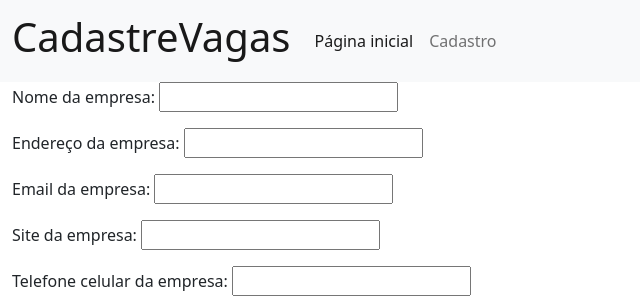
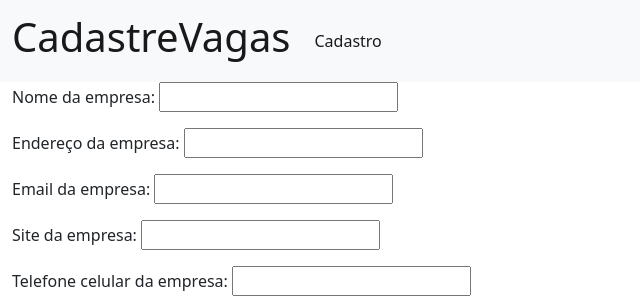
Before and after one commit to jkprogramador/cadastrevagas, a Django app: page /oportunidades/new in a window 1280 px wide. Shown: the top 300 px of the page, without its empty margins (0-640 px from the left). Run offline with Django 4.2, Linux system fonts and the light colour scheme; some libraries are stand-ins or nearby versions.

Commit message:
Add class 'active' to navigation link inside navbar for current page.

```diff
--- a/services/web/templates/_base.html
+++ b/services/web/templates/_base.html
@@ -17,11 +17,8 @@
             </button>
             <div class="collapse navbar-collapse" id=navbarSupportedContent>
                 <ul class="navbar-nav me-auto mb-2 mb-lg-0">
-                    <li class=nav-item>
-                        <a class="nav-link active" aria-current=page href="{% url 'homepage' %}">Página inicial</a>
-                    </li>
                     <li class="nav-item">
-                        <a class=nav-link href="{% url 'oportunidades_new' %}">Cadastro</a>
+                        <a class="nav-link {% if 'oportunidades_new' == request.resolver_match.url_name %}active{% endif %}" href="{% url 'oportunidades_new' %}">Cadastro</a>
                     </li>
                 </ul>
             </div>
```
